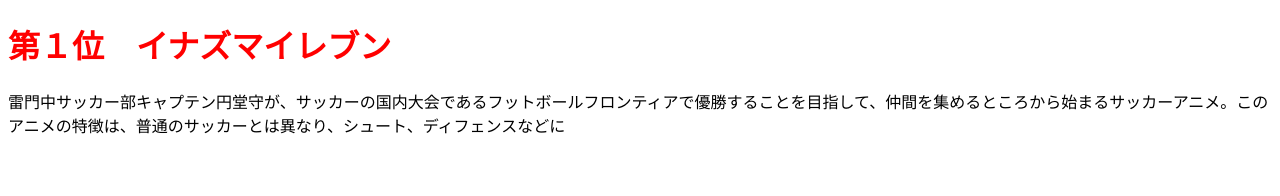
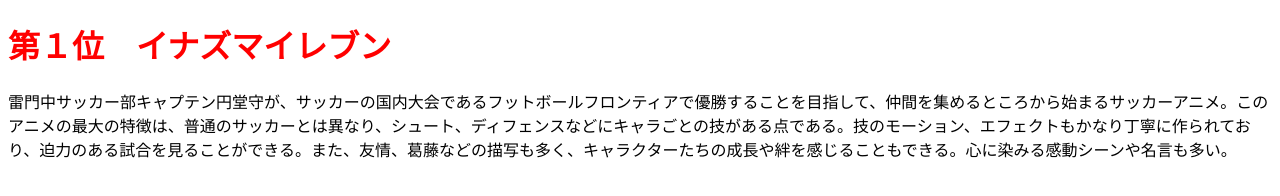
Before and after one commit to kuneko939/sub-anime, a plain HTML site: page index.html in a window 1280 px wide. Drawn offline with Linux system fonts and the light colour scheme.

Commit message:
Update index.html

```diff
--- a/index.html
+++ b/index.html
@@ -7,6 +7,6 @@
   </head>
   <body>
     <h1>第１位　イナズマイレブン</h1>
- <p>雷門中サッカー部キャプテン円堂守が、サッカーの国内大会であるフットボールフロンティアで優勝することを目指して、仲間を集めるところから始まるサッカーアニメ。このアニメの特徴は、普通のサッカーとは異なり、シュート、ディフェンスなどに</p>
+ <p>雷門中サッカー部キャプテン円堂守が、サッカーの国内大会であるフットボールフロンティアで優勝することを目指して、仲間を集めるところから始まるサッカーアニメ。このアニメの最大の特徴は、普通のサッカーとは異なり、シュート、ディフェンスなどにキャラごとの技がある点である。技のモーション、エフェクトもかなり丁寧に作られており、迫力のある試合を見ることができる。また、友情、葛藤などの描写も多く、キャラクターたちの成長や絆を感じることもできる。心に染みる感動シーンや名言も多い。</p>
   </body>
 </html>
```
